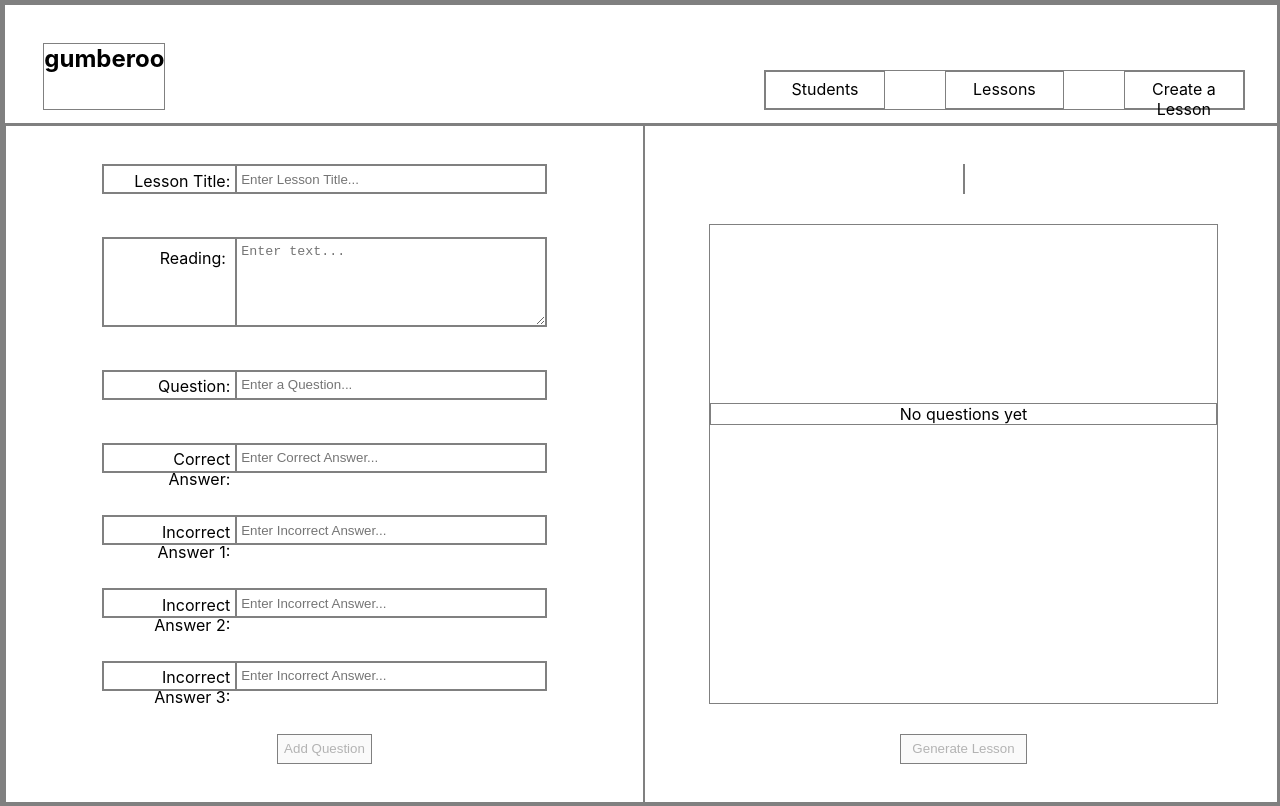
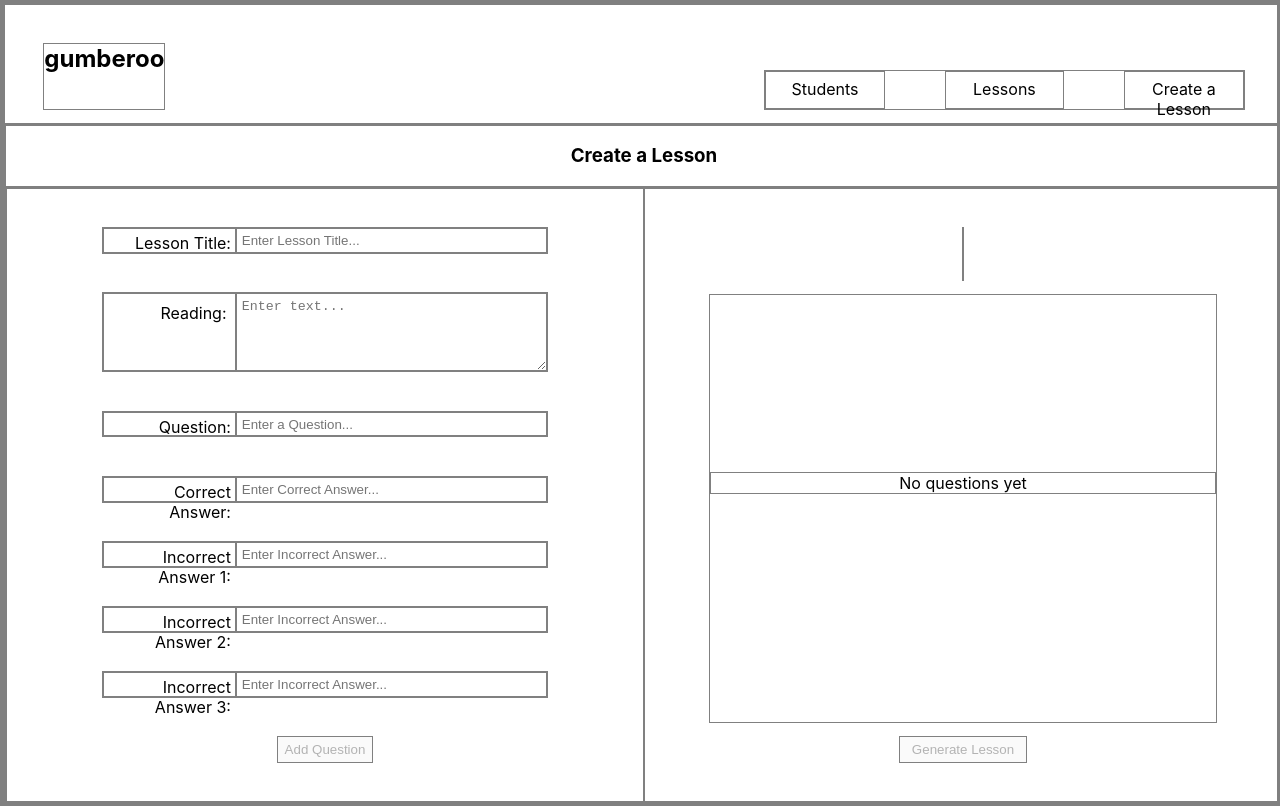
Before and after one commit to KyleWong2510/gumberoo, a React (Create React App) app: page /createlesson in a window 1280 px wide. Built offline with nearby package versions, Linux system fonts and the light colour scheme.

Commit message:
Style component titles for teacher views

```diff
--- a/src/CreateLesson/CreateLesson.js
+++ b/src/CreateLesson/CreateLesson.js
@@ -13,6 +13,8 @@ const CreateLesson = () => {
 
   return (
     <section className='create-lesson'>
+      <h1>Create a Lesson</h1>
+      <section className='create-lesson-body'>
         <QuestionFormCard
           lessonTitleText={lessonTitleText}
           setLessonTitleText={setLessonTitleText}
@@ -27,6 +29,7 @@ const CreateLesson = () => {
           deleteQuestion={deleteQuestion}
         />
       </section>
+    </section>
   )
 }
 
--- a/src/CreateLesson/CreateLesson.scss
+++ b/src/CreateLesson/CreateLesson.scss
@@ -1,5 +1,19 @@
 .create-lesson {
   display: flex;
+  flex-direction: column;
   height: 85vh;
-  width: 100vw
+  width: 100vw;
+
+  h1 {
+    display: flex;
+    flex-direction: column;
+    height: 10%;
+    justify-content: center;
+    text-align: center;
+  }
 }
+
+.create-lesson-body {
+  display: flex;
+  height: 100%
+}
--- a/src/TeacherLessons/TeacherLessons.scss
+++ b/src/TeacherLessons/TeacherLessons.scss
@@ -0,0 +1,14 @@
+.teacher-lessons {
+  display: flex;
+  flex-direction: column;
+  height: 85vh;
+  width: 100vw;
+
+  h1 {
+    display: flex;
+    flex-direction: column;
+    height: 10%;
+    justify-content: center;
+    text-align: center;
+  }
+}
--- a/src/TeacherRoster/TeacherRoster.scss
+++ b/src/TeacherRoster/TeacherRoster.scss
@@ -2,5 +2,13 @@
   display: flex;
   flex-direction: column;
   height: 85vh;
-  width: 100vw
+  width: 100vw;
+
+  h1 {
+    display: flex;
+    flex-direction: column;
+    height: 10%;
+    justify-content: center;
+    text-align: center;
+  }
 }
```
Lines whose indentation alone changed are shown as unchanged.
